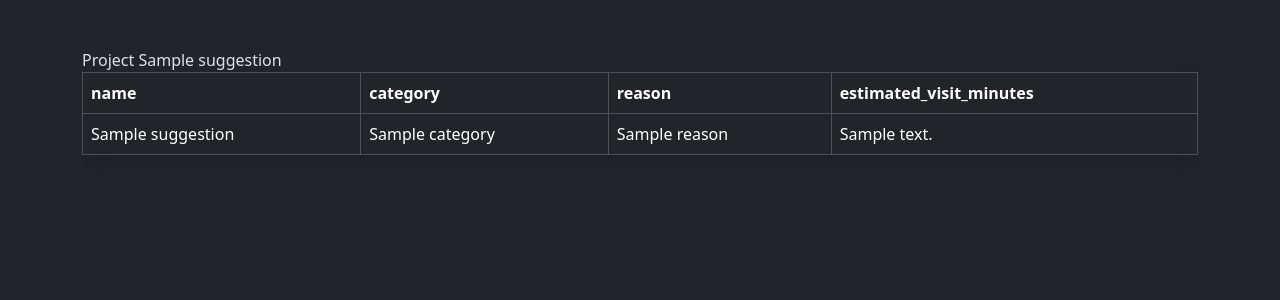
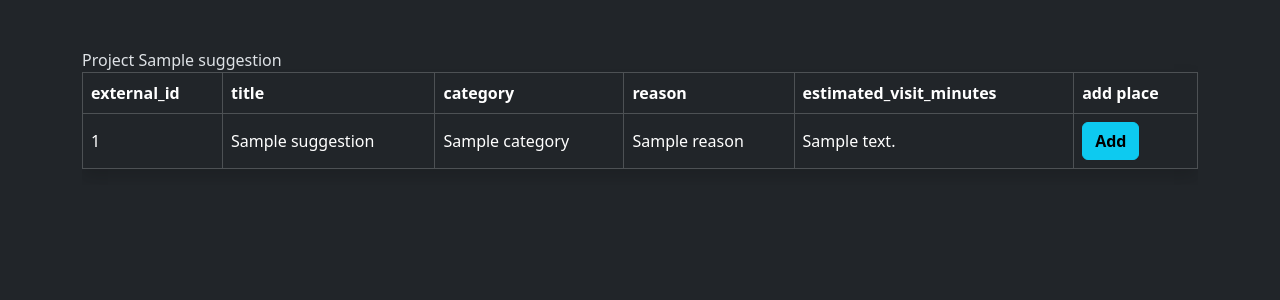
Before and after one commit to JesusDance/FastAPI-travel-project, a FastAPI app: template templates/main/get_suggestions.html in a window 1280 px wide. Shown: the top 300 px of the page. Run offline with FastAPI, Linux system fonts and the light colour scheme; the template is opened without the code that fills it: most values are stand-ins (such as "Sample title", 1, 10 or a date in 2020); parts of the project's set-up code (start-up, migrations or seed data) failed here and were passed over; some libraries are stand-ins or nearby versions.

Commit message:
added button that adding ai suggestion to db

```diff
--- a/templates/main/get_suggestions.html
+++ b/templates/main/get_suggestions.html
@@ -12,18 +12,28 @@
         <table class="table table-dark table-hover table-bordered align-middle shadow">
             <thead>Project {{ suggestions.project_name }}</thead>
                 <tr>
-                    <th>name</th>
+                    <th>external_id</th>
+                    <th>title</th>
                     <th>category</th>
                     <th>reason</th>
                     <th>estimated_visit_minutes</th>
+                    <th>add place</th>
                 </tr>
             <tbody>
                 {% for suggestion in suggestions.suggestions %}
                 <tr>
-                    <td>{{ suggestion.name }}</td>
+                    <td>{{ suggestion.external_id }}</td>
+                    <td>{{ suggestion.title }}</td>
                     <td>{{ suggestion.category }}</td>
                     <td>{{ suggestion.reason }}</td>
                     <td>{{ suggestion.estimated_visit_minutes }}</td>
+                    <td>
+                        <form method="post"
+                              action="/web/projects/{{ project_id }}/ai_suggestions/add/{{ suggestion.external_id }}"
+                              style="...">
+                            <button type="submit" class="btn btn-info fw-bold">Add</button>
+                        </form>
+                    </td>
                 </tr>
                 {% endfor %}
             </tbody>
```
